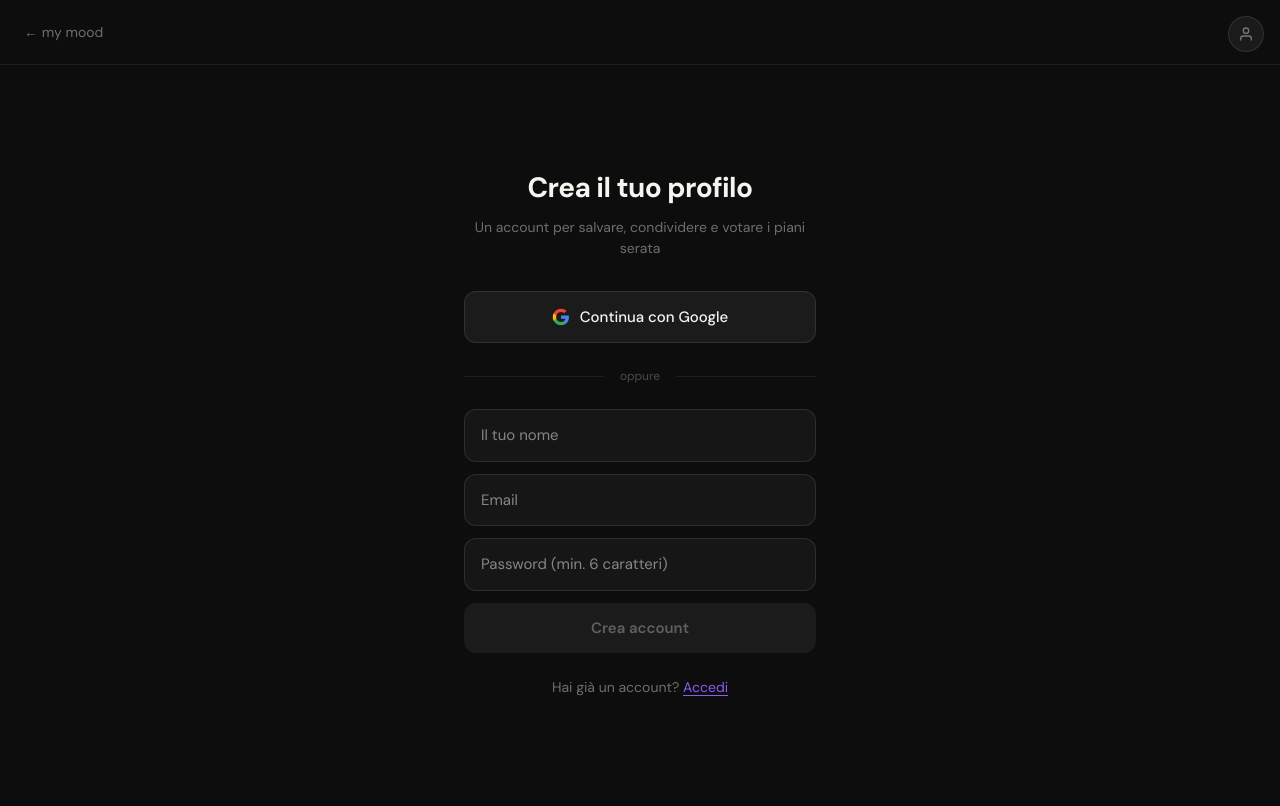
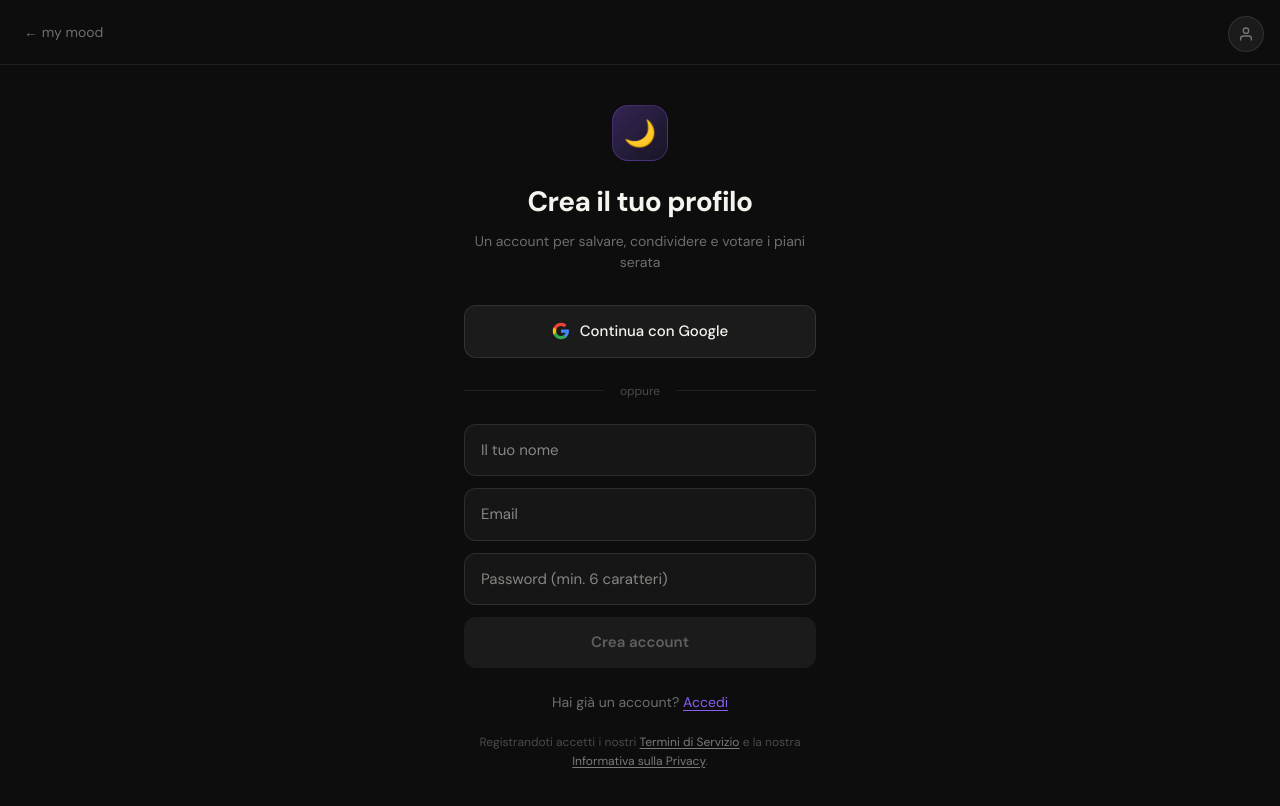
Before and after one commit to Federico-Journey/my-mood, a Next.js app: page /auth in a window 1280 px wide. Both pictures are taken after a click on the button "Registrati". Shown: the top 806 px of the page. Built offline with nearby package versions, Linux system fonts and the light colour scheme; no server answers.

Commit message:
fix: navbar su privacy/terms + UX improvements

```diff
--- a/src/app/auth/page.tsx
+++ b/src/app/auth/page.tsx
@@ -128,6 +128,24 @@ export default function AuthPage() {
           width: "100%",
         }}
       >
+        {/* Logo/icon */}
+        <div
+          style={{
+            width: "56px",
+            height: "56px",
+            borderRadius: "16px",
+            background: "linear-gradient(135deg, rgba(139,92,246,0.3), rgba(139,92,246,0.1))",
+            border: "1px solid rgba(139,92,246,0.3)",
+            display: "flex",
+            alignItems: "center",
+            justifyContent: "center",
+            fontSize: "26px",
+            marginBottom: "20px",
+          }}
+        >
+          🌙
+        </div>
+
         <h1
           style={{
             fontSize: "28px",
@@ -145,6 +163,7 @@ export default function AuthPage() {
             fontSize: "14px",
             marginBottom: "32px",
             textAlign: "center",
+            lineHeight: "1.5",
           }}
         >
           {mode === "signin"
@@ -330,6 +349,29 @@ export default function AuthPage() {
             {mode === "signin" ? "Registrati" : "Accedi"}
           </button>
         </p>
+
+        {/* Legal notice — visibile solo in signup */}
+        {mode === "signup" && (
+          <p
+            style={{
+              marginTop: "20px",
+              fontSize: "12px",
+              color: "rgba(255,255,255,0.25)",
+              textAlign: "center",
+              lineHeight: "1.6",
+            }}
+          >
+            Registrandoti accetti i nostri{" "}
+            <Link href="/terms" style={{ color: "rgba(255,255,255,0.45)", textDecoration: "underline", textUnderlineOffset: "2px" }}>
+              Termini di Servizio
+            </Link>{" "}
+            e la nostra{" "}
+            <Link href="/privacy" style={{ color: "rgba(255,255,255,0.45)", textDecoration: "underline", textUnderlineOffset: "2px" }}>
+              Informativa sulla Privacy
+            </Link>
+            .
+          </p>
+        )}
       </div>
     </main>
   );
--- a/src/app/privacy/page.tsx
+++ b/src/app/privacy/page.tsx
@@ -1,5 +1,6 @@
 import type { Metadata } from 'next';
 import Link from 'next/link';
+import NavBar from '@/components/NavBar';
 
 export const metadata: Metadata = {
   title: 'Informativa sulla Privacy — my mood',
@@ -41,7 +42,7 @@ export default function PrivacyPage() {
       </div>
 
       {/* Content */}
-      <div style={{ maxWidth: '680px', margin: '0 auto', padding: '48px 24px 80px' }}>
+      <div style={{ maxWidth: '680px', margin: '0 auto', padding: '48px 24px 120px' }}>
         <h1
           style={{
             fontSize: 'clamp(28px, 6vw, 40px)',
@@ -351,6 +352,7 @@ export default function PrivacyPage() {
           </P>
         </Section>
       </div>
+      <NavBar />
     </main>
   );
 }
--- a/src/app/profilo/page.tsx
+++ b/src/app/profilo/page.tsx
@@ -374,6 +374,39 @@ export default function ProfiloPage() {
         >
           {saving ? "Salvataggio..." : saved ? "✓ Salvato" : "Salva profilo"}
         </button>
+
+        {/* ─── Footer legale ──────────────────────────────────── */}
+        <div
+          style={{
+            marginTop: "40px",
+            paddingTop: "24px",
+            borderTop: "1px solid rgba(255,255,255,0.06)",
+            display: "flex",
+            justifyContent: "center",
+            gap: "24px",
+          }}
+        >
+          <Link
+            href="/terms"
+            style={{
+              color: "rgba(255,255,255,0.25)",
+              fontSize: "12px",
+              textDecoration: "none",
+            }}
+          >
+            Termini di Servizio
+          </Link>
+          <Link
+            href="/privacy"
+            style={{
+              color: "rgba(255,255,255,0.25)",
+              fontSize: "12px",
+              textDecoration: "none",
+            }}
+          >
+            Privacy Policy
+          </Link>
+        </div>
       </div>
       <NavBar />
     </main>
--- a/src/app/terms/page.tsx
+++ b/src/app/terms/page.tsx
@@ -1,5 +1,6 @@
 import type { Metadata } from 'next';
 import Link from 'next/link';
+import NavBar from '@/components/NavBar';
 
 export const metadata: Metadata = {
   title: 'Termini di Servizio — my mood',
@@ -43,7 +44,7 @@ export default function TermsPage() {
       </div>
 
       {/* Content */}
-      <div style={{ maxWidth: '680px', margin: '0 auto', padding: '48px 24px 80px' }}>
+      <div style={{ maxWidth: '680px', margin: '0 auto', padding: '48px 24px 120px' }}>
         <h1
           style={{
             fontSize: 'clamp(28px, 6vw, 40px)',
@@ -393,6 +394,7 @@ export default function TermsPage() {
           </ul>
         </Section>
       </div>
+      <NavBar />
     </main>
   );
 }
```
